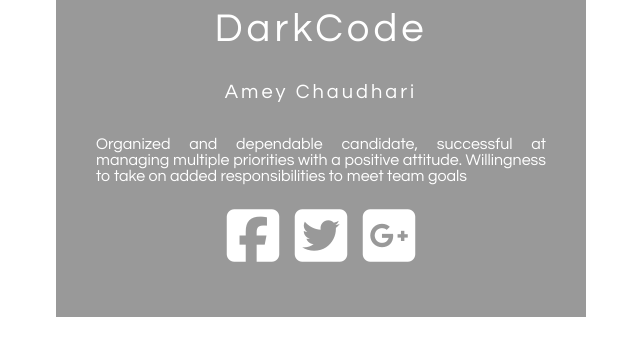
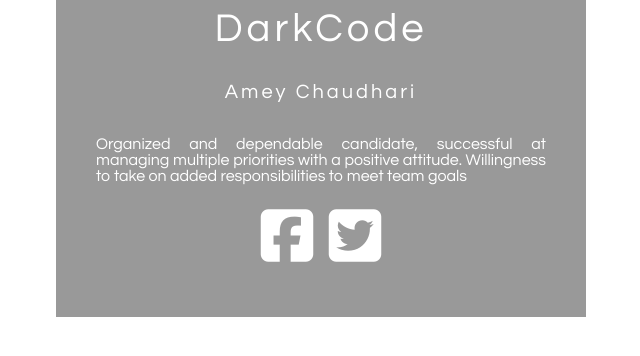
Before and after one commit to Amey-Chaudhari/profile, a plain HTML site: page index.html in a window 1280 px wide. Shown: the part 326-682 px from the top of the page, without its empty margins (319-959 px from the left). Drawn offline with Linux system fonts and the light colour scheme.

Commit message:
Update index.html

```diff
--- a/index.html
+++ b/index.html
@@ -16,9 +16,9 @@ Amey Chaudhari</h5>
 <p>
 Organized and dependable candidate, successful at managing multiple priorities with a positive attitude. Willingness to take on added responsibilities to meet team goals
 <ul>
-<li><a href="#"><i class="fa fa-facebook-square" aria-hidden="true"></i></a></li>
+<li><a href="https://www.linkedin.com/in/amey-chaudhari-123112199/"><i class="fa fa-facebook-square" aria-hidden="true"></i></a></li>
 <li><a href="#"><i class="fa fa-twitter-square" aria-hidden="true"></i></a></li>
-<li><a href="#"><i class="fa fa-google-plus-square" aria-hidden="true"></i></a></li>
+
 </ul>
 </div>
 </body>
```
